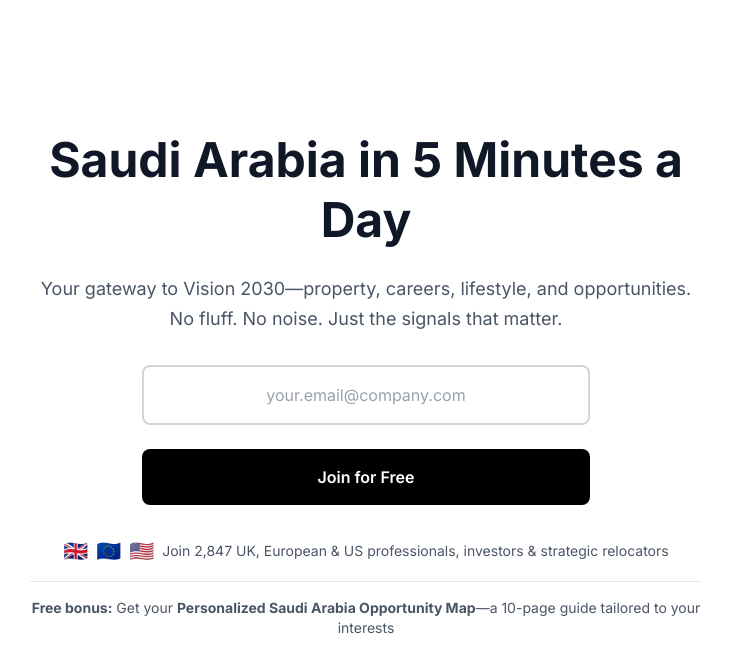
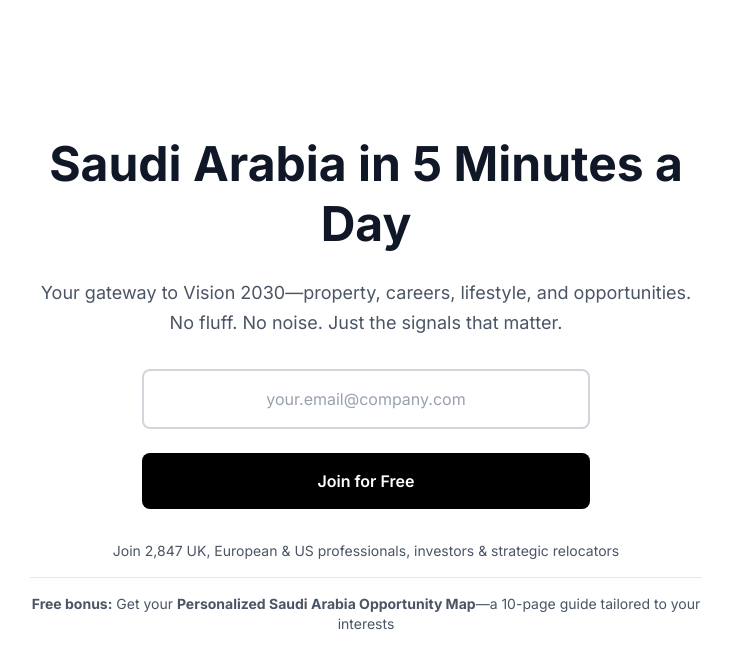
Before and after one commit to github4rslan/news-latter-subscriber, a Next.js app: page / in a window 1280 px wide. Shown: the top 672 px of the page, without its empty margins (274-1005 px from the left). Built offline with nearby package versions, Linux system fonts and the light colour scheme.

Commit message:
Remove unnecessary trust indicators from newsletter landing page

```diff
--- a/app/page.js
+++ b/app/page.js
@@ -127,9 +127,6 @@ export default function NewsletterLanding() {
           {/* Trust Indicators */}
           <div className="space-y-4 text-gray-600">
             <p className="flex items-center justify-center gap-2 text-sm">
-              <span className="text-xl">🇬🇧</span>
-              <span className="text-xl">🇪🇺</span>
-              <span className="text-xl">🇺🇸</span>
               <span>Join 2,847 UK, European & US professionals, investors & strategic relocators</span>
             </p>
 
```
